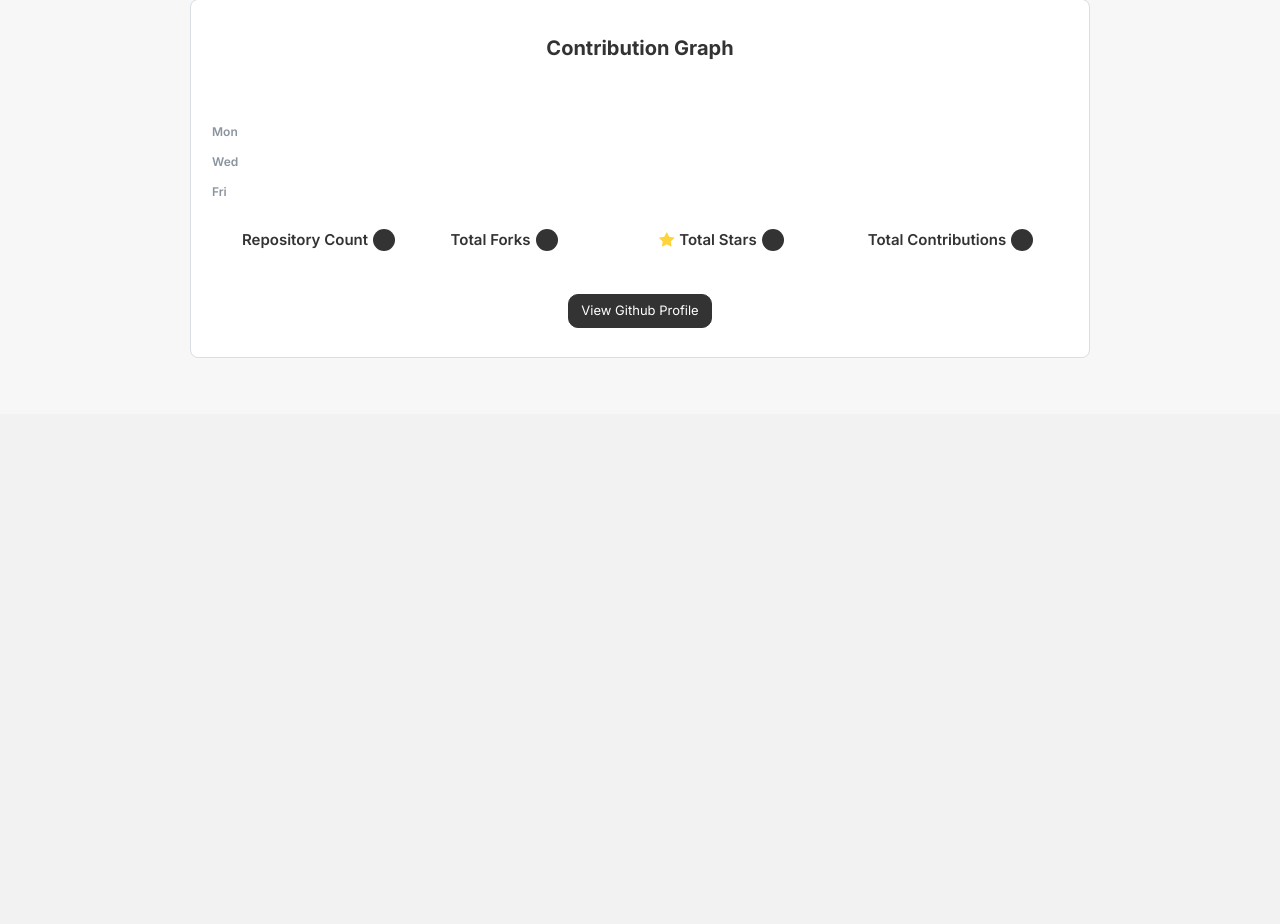
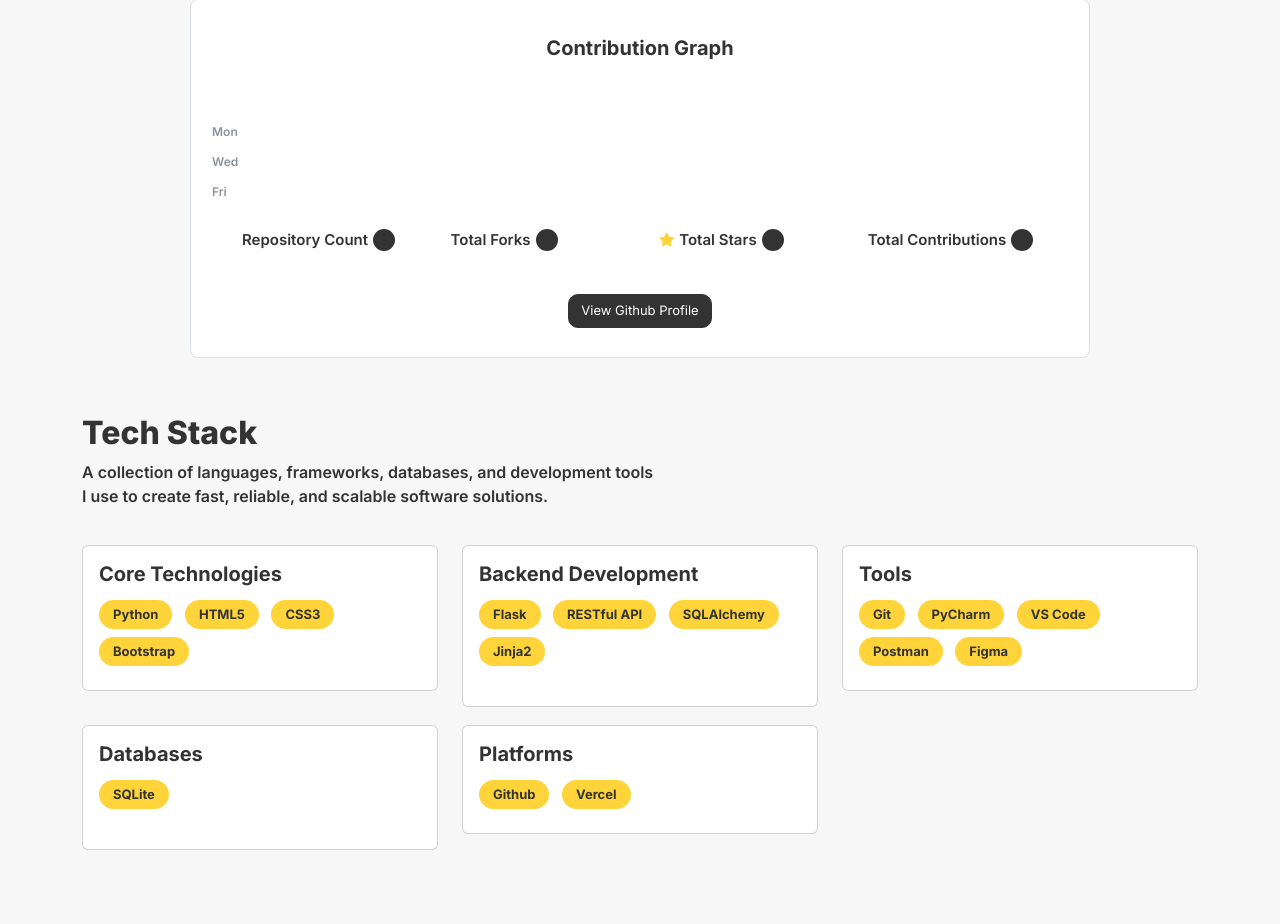
Before and after one commit to Aashub/portfolio-website, a Flask app: template templates/index.html in a window 1280 px wide. Shown: the part 1764-2688 px from the top of the page. Before the commit the page ends 2122 px from the top, so only its background shows below. Run offline with Flask 3, Linux system fonts and the light colour scheme; the template is opened without the code that fills it, so the values that code supplies are empty.

Commit message:
Tech Stack Section Card Layout Complete

```diff
--- a/static/css/style.css
+++ b/static/css/style.css
@@ -824,8 +824,6 @@
     padding-bottom: 1.9%;
     max-width: 700px;
 
-
-
 }
 
 
@@ -1166,6 +1164,9 @@
 }
 
 
+
+
+
 /* ==========================================
    Github Contribution Graph section : Media Query
 ========================================== */
@@ -1273,3 +1274,38 @@
     }
 
 }
+
+
+/* ==========================================
+   Tech Stack section
+========================================== */
+
+
+
+.tech-stack{
+
+    margin-top: 5%;
+    color: #333333;
+    font-weight:800;
+
+}
+
+
+.description-tech-stack{
+
+    color: #333333;
+    font-weight:600;
+    padding-bottom: 1.9%;
+    max-width: 575px;
+
+}
+
+.tech-stack-card-container{
+
+margin-bottom: 5%;
+}
+
+.tech-stack-card{
+
+    margin-bottom: 5%;
+}
--- a/templates/index.html
+++ b/templates/index.html
@@ -394,19 +394,24 @@
                         {% for graph in contribution_graph[week]["contributionDays"] %}
 
                         {% if graph.color == "#ebedf0": %}
-                        <div class="contribution-none"></div>
+                        <div class="contribution-none contribution-cell"
+                             data-tooltip="{{ graph.contributionCount }} contributions on {{ graph.date }}"></div>
 
                         {% elif graph.color == "#216e39": %}
-                        <div class="contribution-low"></div>
+                        <div class="contribution-low contribution-cell"
+                             title="{{ graph.contributionCount }} contributions on {{ graph.date }}"></div>
 
                         {% elif graph.color == "#9be9a8": %}
-                        <div class="contribution-medium"></div>
+                        <div class="contribution-medium contribution-cell"
+                             title="{{ graph.contributionCount }} contributions on {{ graph.date }}"></div>
 
                         {% elif graph.color == "#40c463": %}
-                        <div class="contribution-high"></div>
+                        <div class="contribution-high contribution-cell"
+                             title="{{ graph.contributionCount }} contributions on {{ graph.date }}"></div>
 
                         {% elif graph.color == "#30a14e": %}
-                        <div class="contribution-max"></div>
+                        <div class="contribution-max  contribution-cell"
+                             title="{{ graph.contributionCount }} contributions on {{ graph.date }}"></div>
 
                         {% endif %}
                         {% endfor %}
@@ -454,7 +459,112 @@
 <!-- ================= GITHUB CONTRIBUTION SECTION ================= -->
 
 
-<!-- Tech Stack -->
+<!-- ================= Tech Stack SECTION ================= -->
+
+
+<section>
+
+    <div class="container">
+        <h2 class="tech-stack">Tech Stack</h2>
+        <p class="description-tech-stack">A collection of languages, frameworks, databases, and development tools I use
+            to create fast, reliable, and scalable software solutions.</p>
+
+        <div class="tech-stack-card-container">
+            <div class="row ">
+                <div class=" col-lg-4">
+
+                    <div class="card tech-stack-card">
+                        <div class="card-body">
+                            <h5 class="card-title">Core Technologies</h5>
+                            <span class="badge rounded-pill me-2 mb-2">Python</span>
+                            <span class="badge rounded-pill me-2 mb-2">HTML5</span>
+                            <span class="badge rounded-pill me-2 mb-2">CSS3</span>
+                            <br>
+                            <span class="badge rounded-pill me-2 mb-2">Bootstrap</span>
+
+                        </div>
+                    </div>
+
+
+                </div>
+
+
+                <div class=" col-lg-4">
+
+                    <div class="card tech-stack-card">
+                        <div class="card-body">
+                            <h5 class="card-title">Backend Development</h5>
+
+                            <span class="badge rounded-pill me-2 mb-2">Flask</span>
+                            <span class="badge rounded-pill me-2 mb-2">RESTful API</span>
+                            <span class="badge rounded-pill me-2 mb-2">SQLAlchemy</span>
+                            <span class="badge rounded-pill me-2 mb-4">Jinja2</span>
+                        </div>
+                    </div>
+
+
+                </div>
+
+                <div class=" col-lg-4">
+
+                    <div class="card tech-stack-card">
+                        <div class="card-body">
+                            <h5 class="card-title">Tools</h5>
+
+                            <span class="badge rounded-pill me-2 mb-2">Git</span>
+                            <span class="badge rounded-pill me-2 mb-2">PyCharm</span>
+                            <span class="badge rounded-pill me-2 mb-2">VS Code</span>
+                            <span class="badge rounded-pill me-2 mb-2">Postman</span>
+                            <span class="badge rounded-pill me-2 mb-2">Figma</span>
+                        </div>
+                    </div>
+
+
+                </div>
+
+                <div class=" col-lg-4">
+
+                    <div class="card tech-stack-card">
+                        <div class="card-body">
+                            <h5 class="card-title">Databases</h5>
+
+                            <span class="badge rounded-pill me-2 mb-4">SQLite</span>
+                        </div>
+                    </div>
+
+
+                </div>
+
+
+                <div class=" col-lg-4">
+
+                    <div class="card tech-stack-card">
+                        <div class="card-body">
+                            <h5 class="card-title">Platforms
+                            </h5>
+
+                            <span class="badge rounded-pill me-2 mb-2">Github</span>
+                            <span class="badge rounded-pill me-2 mb-2">Vercel</span>
+
+                        </div>
+                    </div>
+
+
+                </div>
+
+            </div>
+
+        </div>
+
+
+    </div>
+
+</section>
+
+
+<!-- ================= Tech Stack SECTION ================= -->
+
+
 <!-- Contact -->
 
 
```
